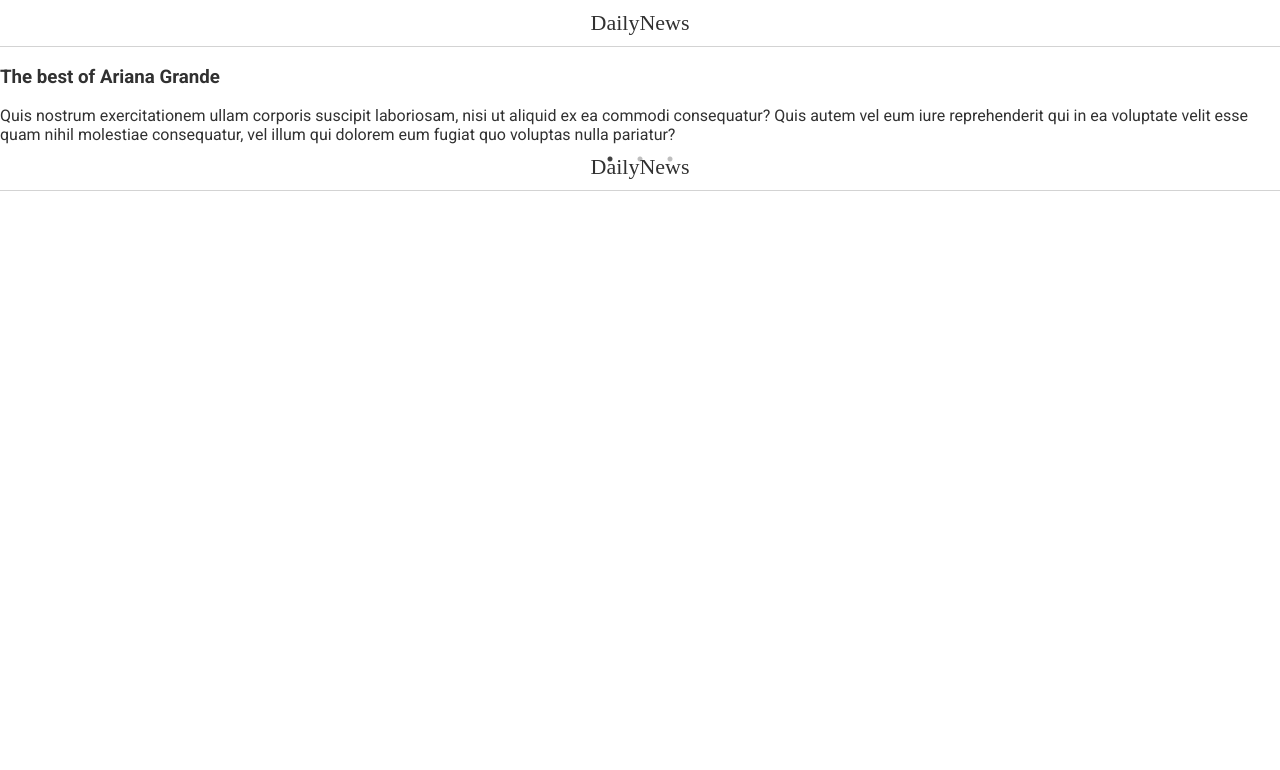
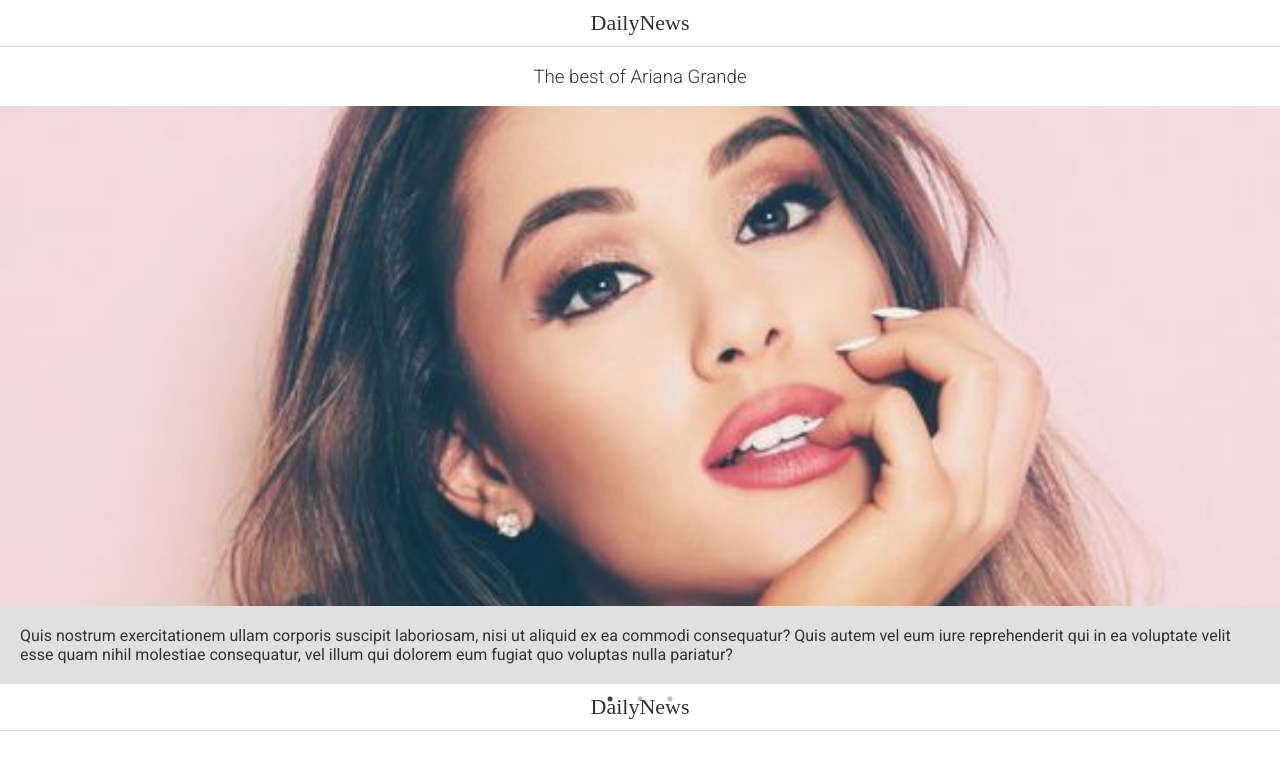
Before and after one commit to SonyaMoisset/News_REACT-REDUX, a React (Create React App) app: page /galleries/1 in a window 1280 px wide. Shown: the top 770 px of the page. Built offline with nearby package versions, Linux system fonts and the light colour scheme; data requests are answered from the project's data file; a web font is replaced by a local one.

Commit message:
Add styles for Gallery

```diff
--- a/public/css/styles.css
+++ b/public/css/styles.css
@@ -178,3 +178,20 @@ footer {
     font-weight: 300;
     font-size: 17px;
 }
+
+.slide-item-wrap h3 {
+    font-weight: 300;
+    text-align: center;
+}
+
+.slide-item-wrap .slide-item .image {
+    height: 500px;
+    background-size: cover !important;
+    background-position: center center !important;
+}
+
+.slide-item-wrap .slide-item .description {
+    box-sizing: border-box;
+    padding: 20px;
+    background: #e0e0e0;
+}
```
